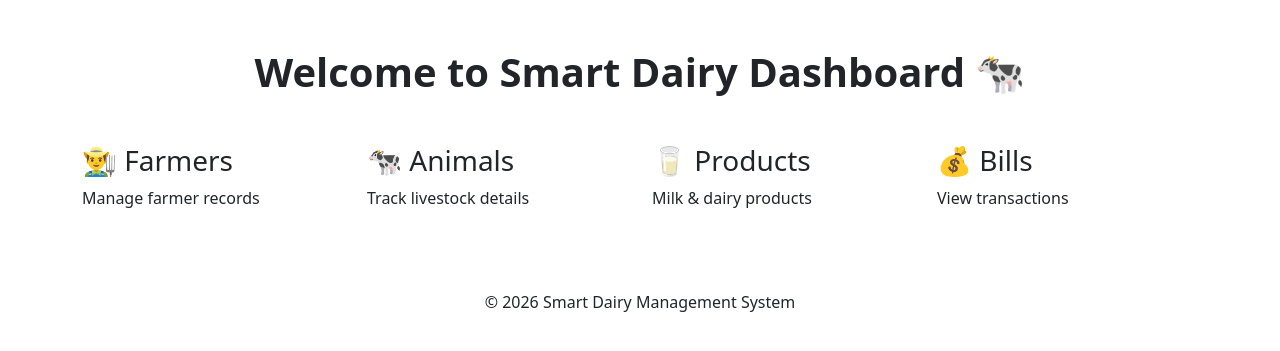
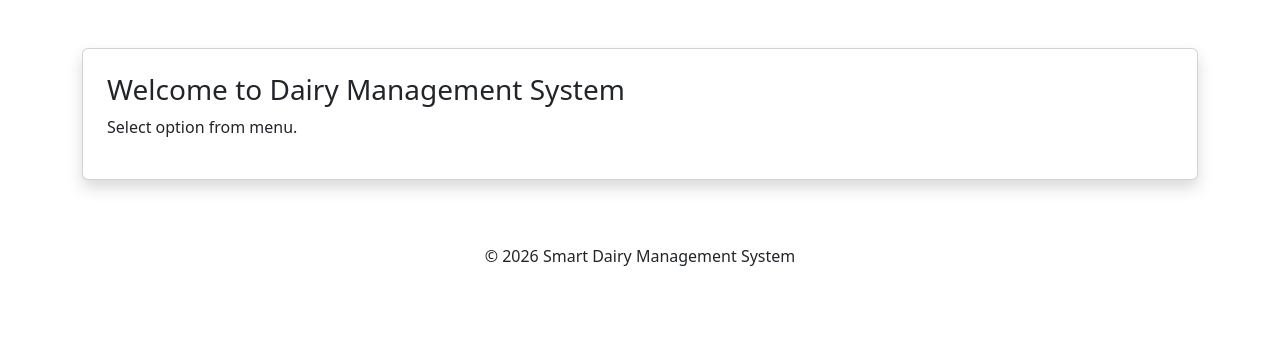
Before and after one commit to vrutithakkar/dairy_project, a Django app: page / in a window 1280 px wide. Shown: the part 56-407 px from the top of the page. Run offline with Django 5.2, Linux system fonts and the light colour scheme.

Commit message:
Refactor home.html for improved layout and welcome message
Updated HTML structure and content for the home page.

```diff
--- a/dairy_app/templates/home.html
+++ b/dairy_app/templates/home.html
@@ -1,38 +1,9 @@
-{% extends "base.html" %}
+{% extends 'base.html' %}
 {% block content %}
 
-<h1 class="text-center mb-5 fw-bold">Welcome to Smart Dairy Dashboard 🐄</h1>
-
-<div class="row g-4">
-
-    <div class="col-md-3">
-        <div class="dashboard-card card-farmers">
-            <h3>👨‍🌾 Farmers</h3>
-            <p>Manage farmer records</p>
-        </div>
-    </div>
-
-    <div class="col-md-3">
-        <div class="dashboard-card card-animals">
-            <h3>🐄 Animals</h3>
-            <p>Track livestock details</p>
-        </div>
-    </div>
-
-    <div class="col-md-3">
-        <div class="dashboard-card card-products">
-            <h3>🥛 Products</h3>
-            <p>Milk & dairy products</p>
-        </div>
-    </div>
-
-    <div class="col-md-3">
-        <div class="dashboard-card card-bills">
-            <h3>💰 Bills</h3>
-            <p>View transactions</p>
-        </div>
-    </div>
-
+<div class="card p-4 shadow">
+    <h3>Welcome to Dairy Management System</h3>
+    <p>Select option from menu.</p>
 </div>
 
 {% endblock %}
```
